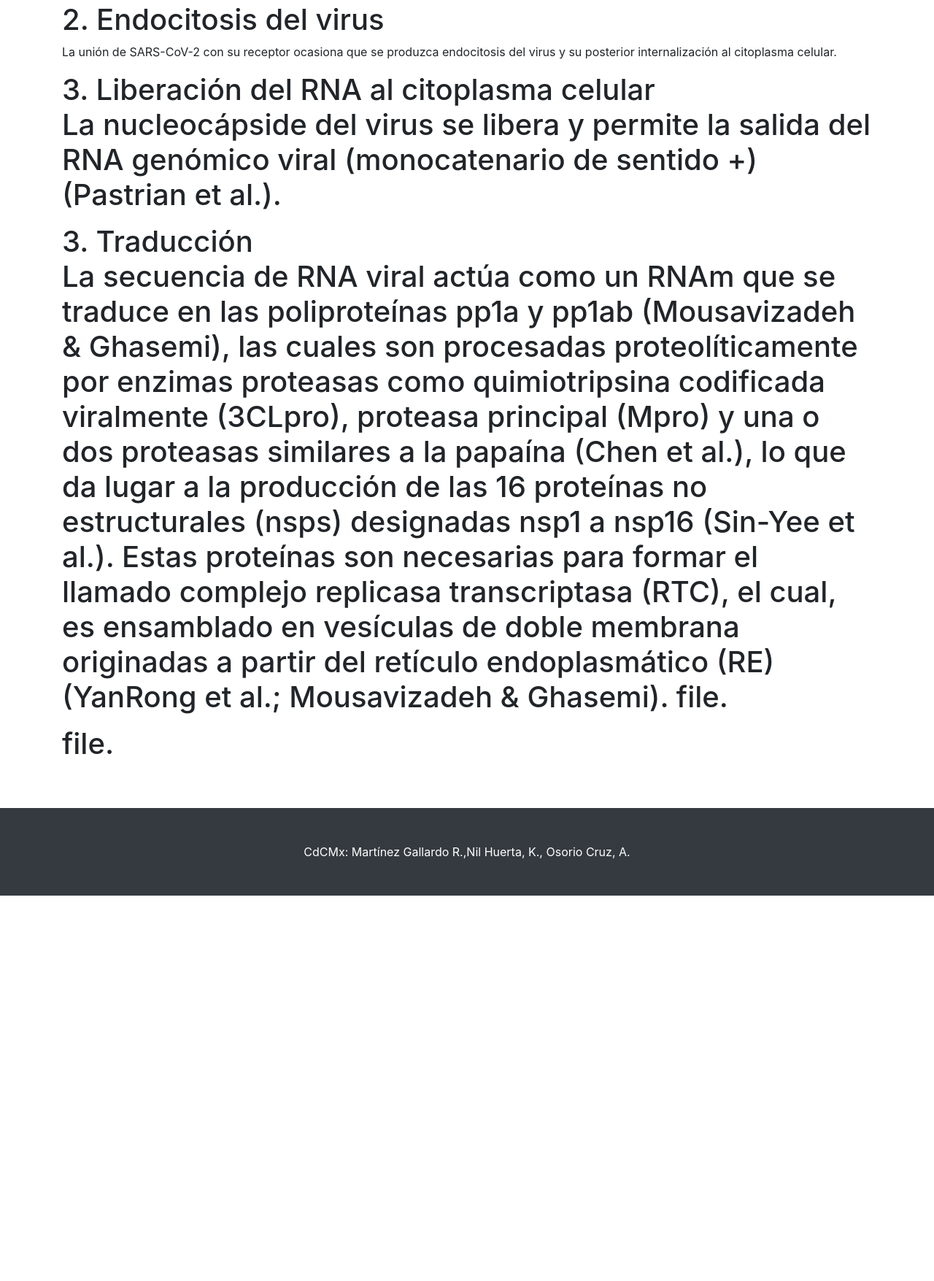
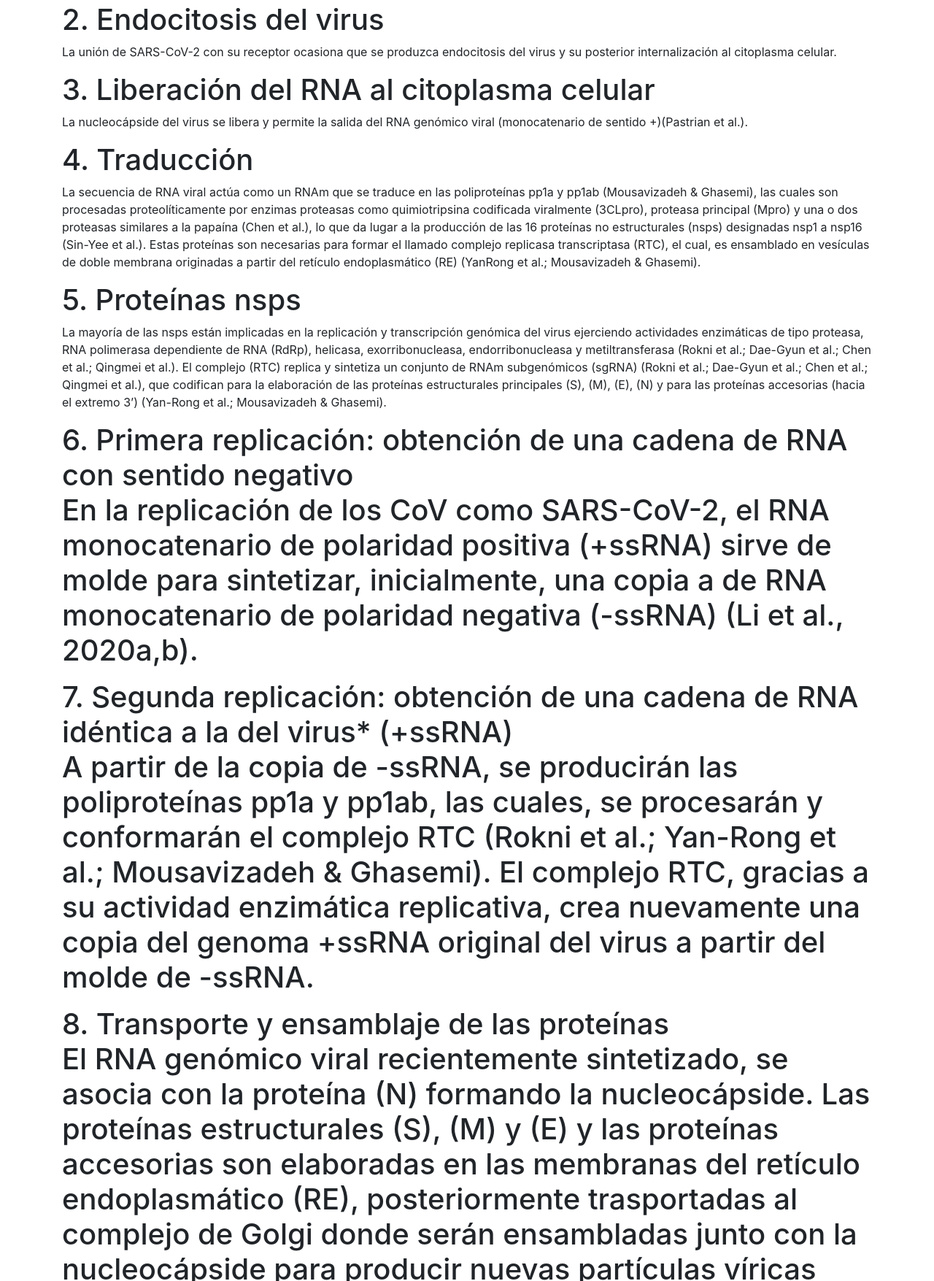
Before and after one commit to krysnh/Viral-cycle-SARS-CoV-2, a website: page index.html in a window 1280 px wide. Shown: the part 1045-2800 px from the top of the page at 73% size. Before the commit the page ends 2272 px from the top, so only its background shows below. Drawn offline with Linux system fonts and the light colour scheme.

Commit message:
Update index.html

```diff
--- a/index.html
+++ b/index.html
@@ -99,10 +99,25 @@
               con el receptor ACE 2 (Ali et al.; Mousavizadeh & Ghasemi).</code>
         <h1>2.	Endocitosis del virus</h1>
             <p>La unión de SARS-CoV-2 con su receptor ocasiona que se produzca endocitosis del virus y su posterior internalización al citoplasma celular.</code>
-        <h1>3.	Liberación del RNA al citoplasma celular
-            <p>La nucleocápside del virus se libera y permite la salida del RNA genómico viral (monocatenario de sentido +) (Pastrian et al.).</code>
-        <h1>3.	Traducción
-            <p>La secuencia de RNA viral actúa como un RNAm que se traduce en las poliproteínas pp1a y pp1ab (Mousavizadeh & Ghasemi),  las cuales son procesadas proteolíticamente por enzimas proteasas como quimiotripsina codificada viralmente (3CLpro), proteasa principal (Mpro) y una o dos proteasas similares a la papaína (Chen et al.), lo que da lugar a la producción de las 16 proteínas no estructurales (nsps) designadas nsp1 a nsp16 (Sin-Yee et al.). Estas proteínas son necesarias para formar el llamado complejo replicasa transcriptasa (RTC), el cual, es ensamblado en vesículas de doble membrana originadas a partir del retículo endoplasmático (RE) (YanRong et al.; Mousavizadeh & Ghasemi).</code>
+        <h1>3.	Liberación del RNA al citoplasma celular</h1>
+           <p>La nucleocápside del virus se libera y permite la salida del RNA genómico viral (monocatenario de sentido +)(Pastrian et al.).</code>
+        <h1>4.	Traducción</h1>
+          <p>La secuencia de RNA viral actúa como un RNAm que se traduce en las poliproteínas pp1a y pp1ab (Mousavizadeh & Ghasemi),  las cuales son procesadas proteolíticamente por enzimas proteasas como quimiotripsina codificada viralmente (3CLpro), proteasa principal (Mpro) y una o dos proteasas similares a la papaína (Chen et al.), lo que da lugar a la producción de las 16 proteínas no estructurales (nsps) designadas nsp1 a nsp16 (Sin-Yee et al.). Estas proteínas son necesarias para formar el llamado complejo replicasa transcriptasa (RTC), el cual, es ensamblado en vesículas de doble membrana originadas a partir del retículo endoplasmático (RE) (YanRong et al.; Mousavizadeh & Ghasemi).</code>
+         <h1>5.	Proteínas nsps</h1>
+            <p>La mayoría de las nsps están implicadas en la replicación y transcripción genómica del virus ejerciendo actividades enzimáticas de tipo proteasa, RNA polimerasa dependiente de RNA (RdRp), helicasa, exorribonucleasa, endorribonucleasa y metiltransferasa (Rokni et al.; Dae-Gyun et al.; Chen et al.; Qingmei et al.). El complejo (RTC) replica y sintetiza un conjunto de RNAm subgenómicos (sgRNA) (Rokni et al.; Dae-Gyun et al.; Chen et al.; Qingmei et al.), que codifican para la elaboración de las proteínas estructurales principales (S), (M), (E), (N) y para las proteínas accesorias (hacia el extremo 3’) (Yan-Rong et al.; Mousavizadeh & Ghasemi).</code>
+          <h1>6.	Primera replicación: obtención de una cadena de RNA con sentido negativo
+            <p>En la replicación de los CoV como SARS-CoV-2, el RNA monocatenario de polaridad positiva (+ssRNA) sirve de molde para sintetizar, inicialmente, una copia a de RNA monocatenario de polaridad negativa (-ssRNA) (Li et al., 2020a,b).</code>
+          <h1>7.	Segunda replicación: obtención de una cadena de RNA idéntica a la del virus* (+ssRNA)
+            <p>A partir de la copia de -ssRNA, se producirán las poliproteínas pp1a y pp1ab, las cuales, se procesarán y conformarán el complejo RTC (Rokni et al.; Yan-Rong et al.; Mousavizadeh & Ghasemi). El complejo RTC, gracias a su actividad enzimática replicativa, crea nuevamente una copia del genoma +ssRNA original del virus a partir del molde de -ssRNA.</code>
+         <h1>8.	Transporte y ensamblaje de las proteínas
+            <p>El RNA genómico viral recientemente sintetizado, se asocia con la proteína (N) formando la nucleocápside. Las proteínas estructurales (S), (M) y (E) y las proteínas accesorias son elaboradas en las membranas del retículo endoplasmático (RE), posteriormente trasportadas al complejo de Golgi donde serán ensambladas junto con la nucleocápside para producir nuevas partículas víricas (Yan-Rong et al.).</code>
+         <h1>9.	Exportación del virión</h1>
+            <p>Los nuevos viriones  serán exportados hacia la membrana plasmática celular embebidos por vesículas.</code>
+         <h1>10. Exocitosis</h1>
+            <p>Un proceso de exocitosis ocasionará la liberación del virus y éste será capaz de ir e infectar a otras células de la misma manera, repitiéndose el ciclo viral (Yan-Rong et al.).
+
+              *La presencia de errores de la RdRp durante la replicación de la cadena de RNA podría generar material genético no precisamente idéntico al del virus.
+</code>
           file.</p>
           file.</p>
       </div>
```
